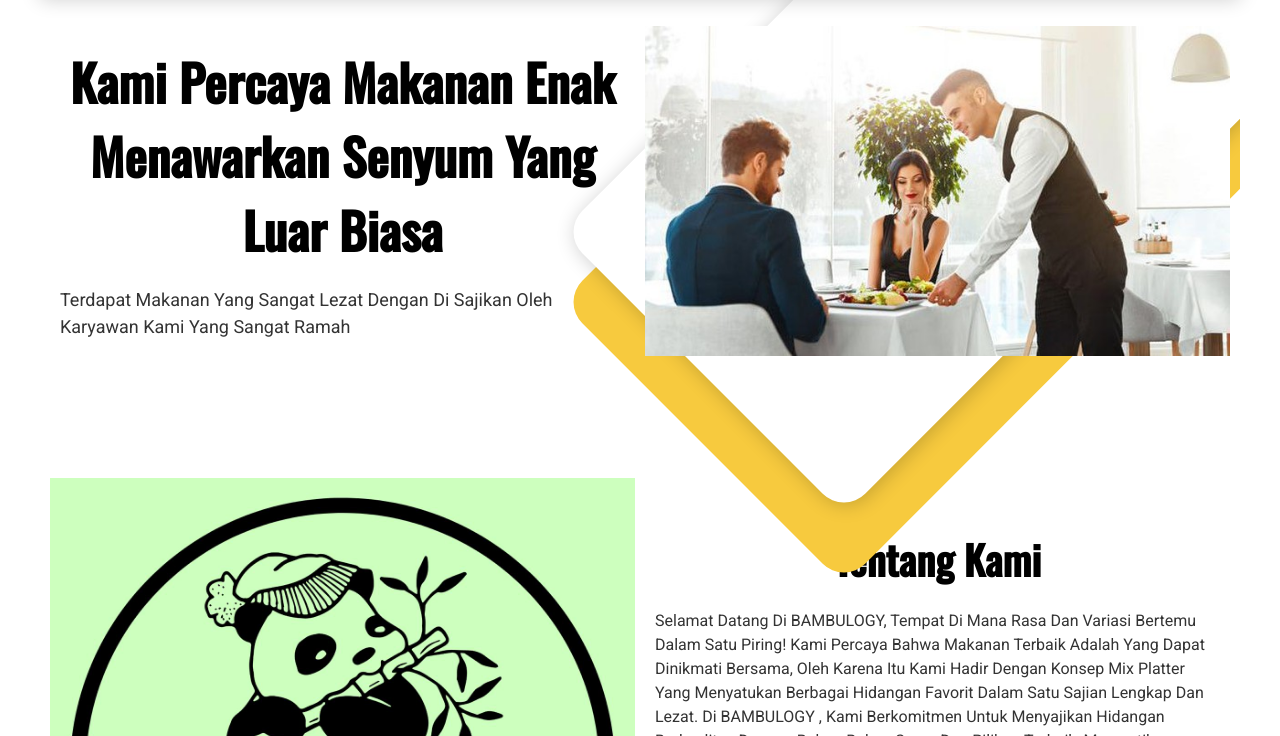
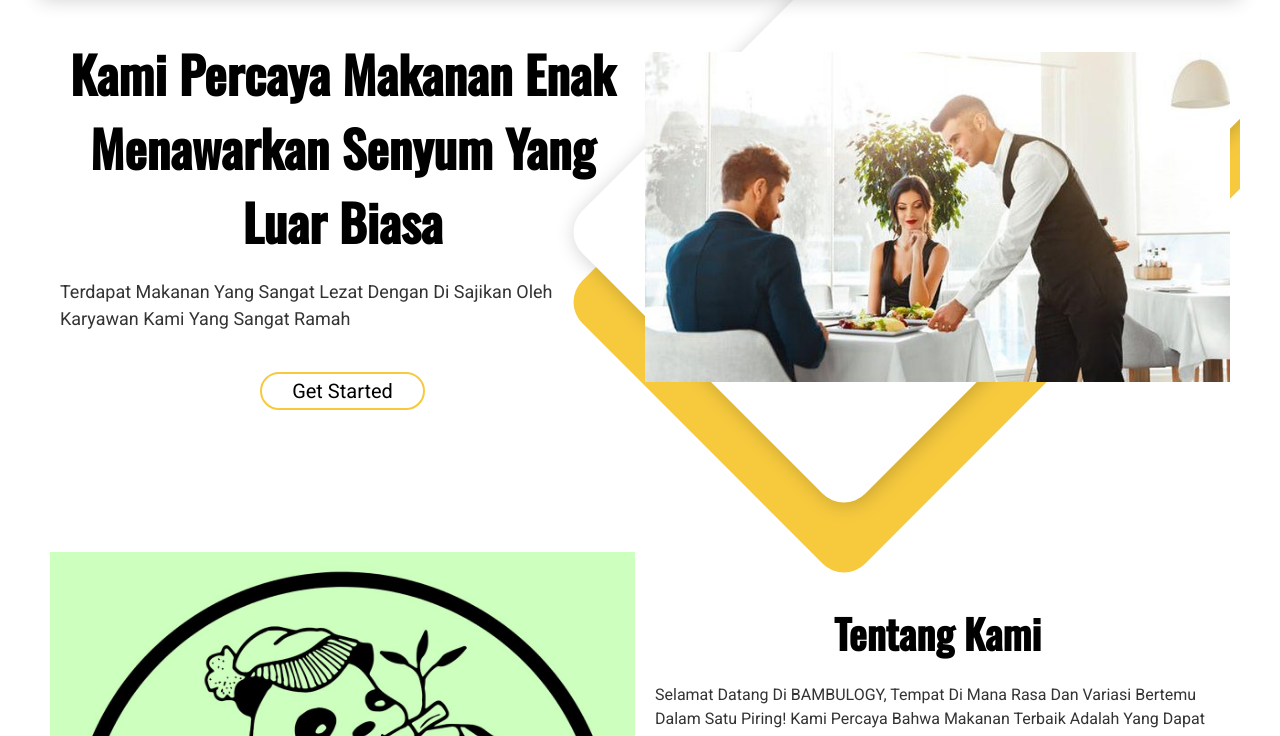
Before and after one commit to BAMBULOGY/beranda, a plain HTML site: page index.html in a window 1280 px wide. Shown: the part 64-800 px from the top of the page. Drawn offline with nearby package versions, Linux system fonts and the light colour scheme.

Commit message:
Update index.html

```diff
--- a/index.html
+++ b/index.html
@@ -73,14 +73,15 @@
           <p>
             Terdapat makanan yang sangat lezat dengan di sajikan oleh karyawan kami yang sangat ramah
           </p>
-
+         <input type="button" value="get started" />
         </div>
 
         <div class="home-image">
           <img src="./images/wagyu-01.jpg" alt="Net Error" />
         </div>
       </section>
-
+        <br>
+         <br>
       <!-- ====markup about section==== -->
       <section id="about" class="about">
         <div class="about-image">
```
